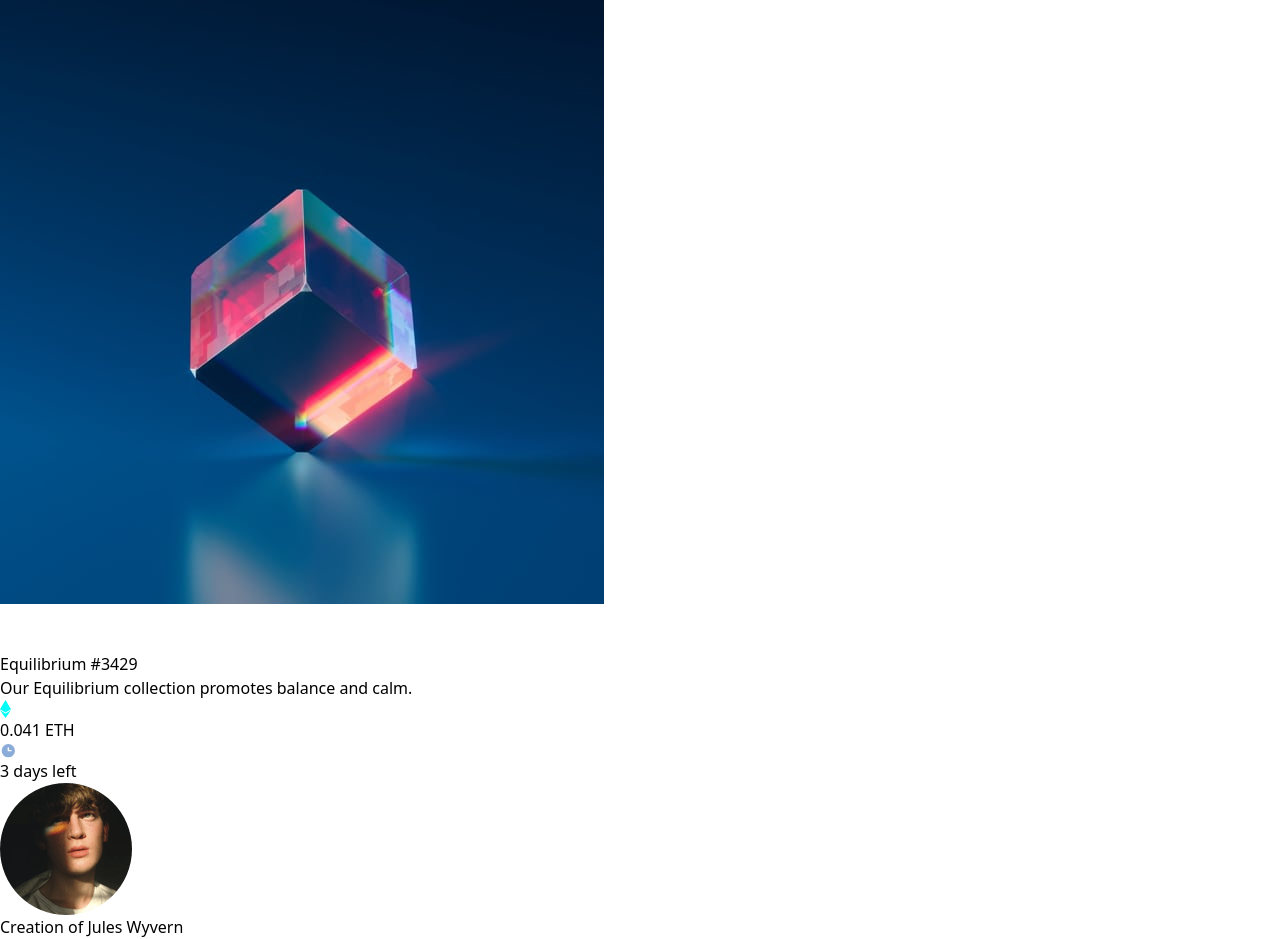
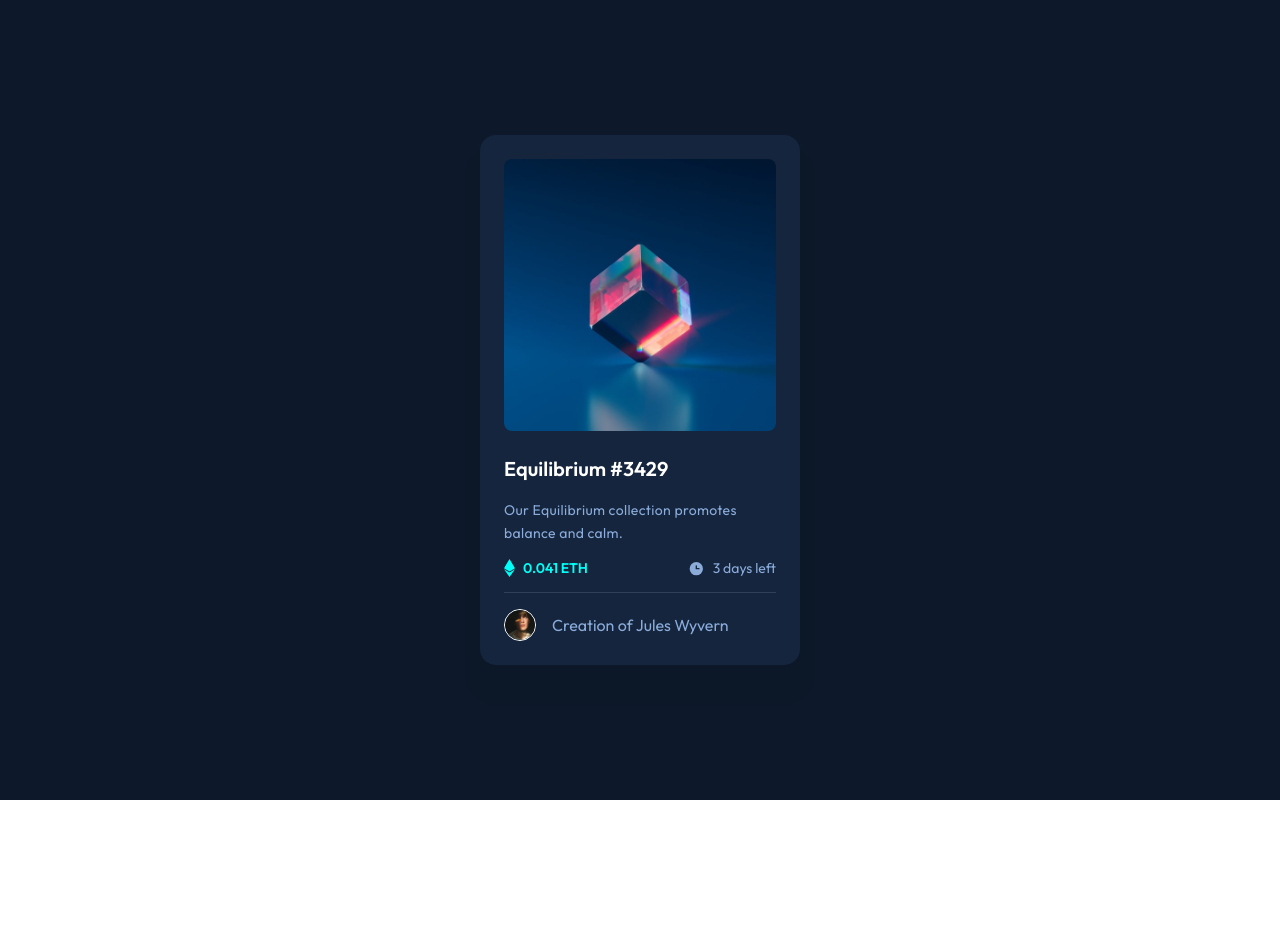
Before and after one commit to Nipaaaa1/nft-preview-card, a plain HTML site: page index.html in a window 1280 px wide. After the commit the page ends 800 px from the top, so only its background shows below. Drawn offline with nearby package versions, Linux system fonts and the light colour scheme.

Commit message:
First Version

```diff
--- a/index.html
+++ b/index.html
@@ -18,6 +18,9 @@
           },
           fontFamily: {
             'outfit': ['Outfit', 'sans-serif'],
+          },
+          boxShadow: {
+            'card': '0 25px 0 15px rgba(0,0,0,0.08)',
           }
         }
       }
@@ -33,51 +36,47 @@
 </head>
 <body>
 
-  <div>
-
-    <main>
-      <div>
+  <div class="w-full h-svh md:h-vh bg-mainDarkBlue grid place-items-center">
+    <main class="w-5/6 sm:w-80 max-h-3/4 bg-cardDarkBlue p-6 rounded-2xl font-outfit flex flex-col gap-6 shadow-card">
+      <div class="relative rounded-lg overflow-clip">
         <img src="./images/image-equilibrium.jpg" alt="Equilibrium 3429" />
-        <span>
+        <div class="absolute inset-0 bg-cyan/50 grid place-items-center opacity-0 hover:opacity-100 transition">
           <img src="./images/icon-view.svg" alt="View Icon">
-        </span>
-        <h1>
-          <div>
-            <div>
-
+        </div>
+      </div>
+        <div class="space-y-4 ">
+            <h1 class="text-xl font-semibold text-white hover:text-cyan transition">
               <a href="#">
                 Equilibrium #3429
               </a>
             </h1>
-
-            <p>
+            <p class="text-softBlue text-sm tracking-wide leading-relaxed">
               Our Equilibrium collection promotes balance and calm.
             </p>
-            <div>
-              <span>
+            <div class="w-full h-4 flex justify-between text-sm">
+              <span class="text-cyan flex items-center gap-2 font-semibold text-sm">
                 <img src="./images/icon-ethereum.svg" alt="ETH Logo">
                 0.041 ETH
               </span>
-              <span>
+              <span class="text-softBlue flex items-center gap-2">
                 <img src="./images/icon-clock.svg" alt="Clock Icon">
                 3 days left
               </span>
             </div>
+            <div>
           </div>
-          <div>
-            <img src="./images/image-avatar.png" alt="Avatar">
-            <p>
+          <hr class="border-1 border-lineDarkBlue">
+          <div class="h-8 flex gap-4  items-center">
+            <img class="h-full border-[1px] border-white rounded-full" src="./images/image-avatar.png" alt="Avatar">
+            <p class="text-softBlue">
               Creation of
-              <a href="#">
+              <a class="hover:text-cyan transition" href="#">
                 Jules Wyvern
               </a>
             </p>
           </div>
         </div>
-      </div>
-
     </main>
-
   </div>
 </body>
 </html>
```
